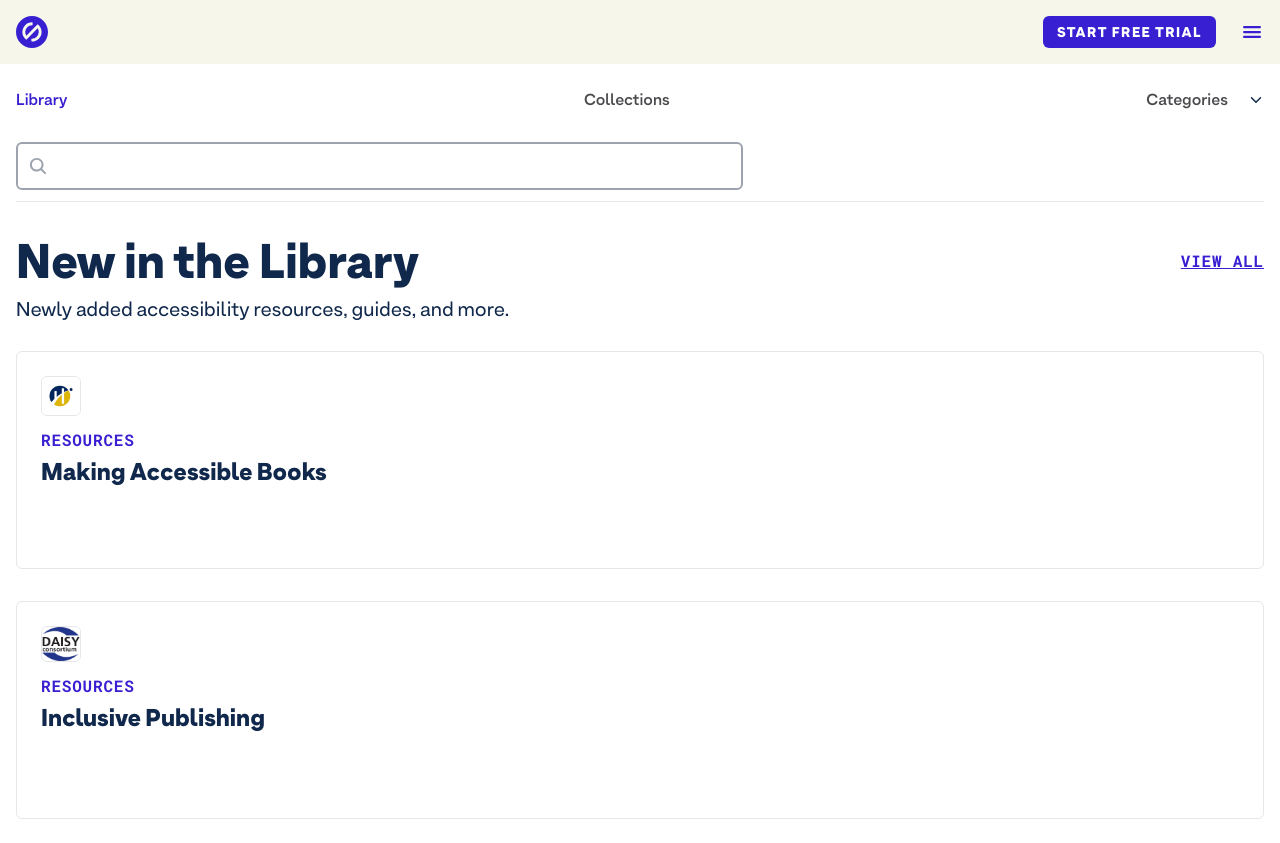
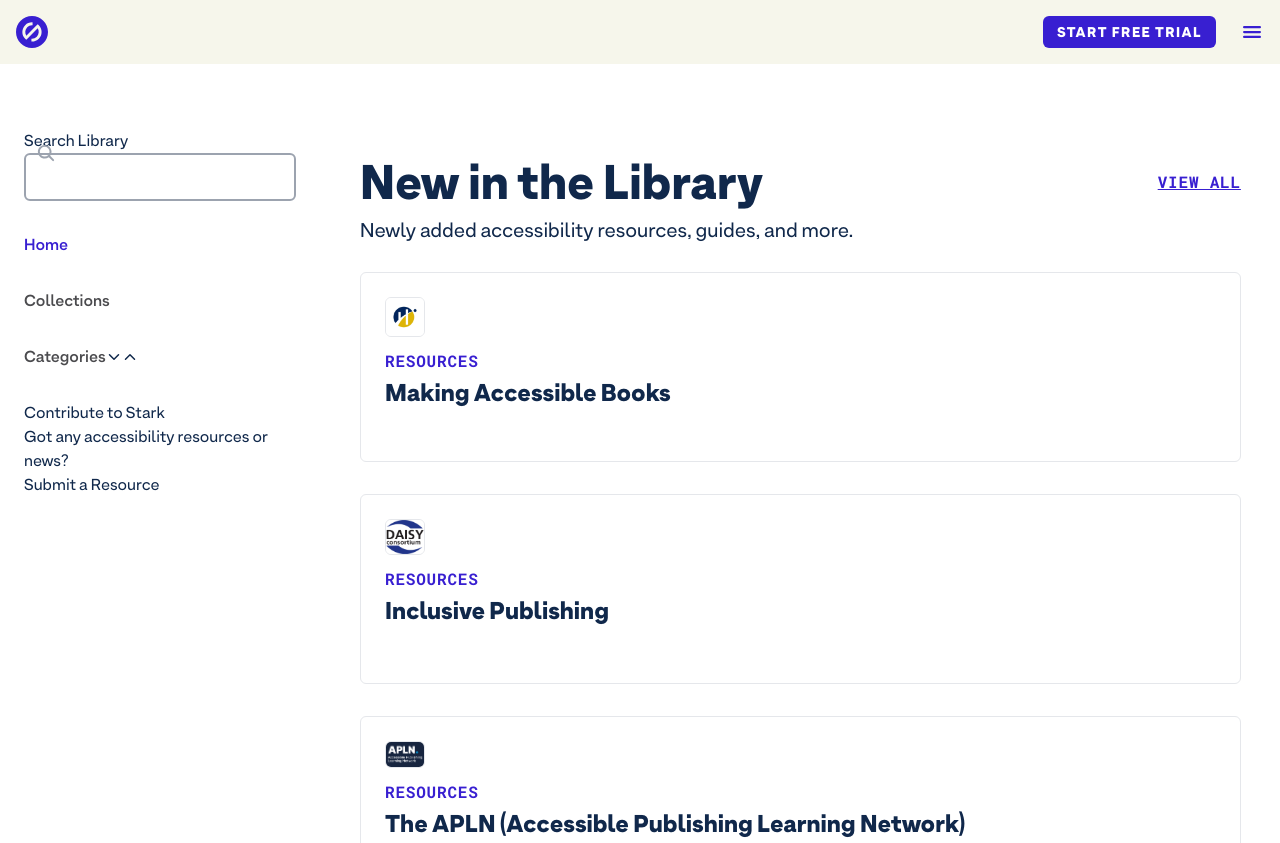
Before and after one commit to kxng0109/stark, a website: page public/index.html in a window 1280 px wide. Shown: the top 843 px of the page. Drawn offline with nearby package versions, Linux system fonts and the light colour scheme.

Commit message:
Moved on to larger screen sizes.

```diff
--- a/public/index.html
+++ b/public/index.html
@@ -25,21 +25,21 @@
 			</div>
 		</navbar>
 
-		<section>
+		<section id="below-header">
 			<!-- <label for="#header-search"></label> -->
 			<a href="#" class="text-blue">Library</a>
 			<a href="#" class="mr-[-40px]">Collections</a>
 			<a href="#" class="flex items-center" id="categories">
 				Categories
-				<ion-icon name="chevron-down" id="down-icon" class="pl-5"></ion-icon>
-				<ion-icon name="chevron-up" id="up-icon" class="pl-5 hidden"></ion-icon>
+				<ion-icon name="chevron-down" class="down-icon" class="pl-5"></ion-icon>
+				<ion-icon name="chevron-up" class="up-icon" class="pl-5 hidden"></ion-icon>
 			</a>
-		</section>
-		<div id="search-container">
-			<input type="search" name="header-search" id="header-search">
-			<ion-icon name="search" id="heaeder-search-icon"></ion-icon>
+			<div class="search-container">
+				<input type="search" name="header-search" class="search">
+				<ion-icon name="search" id="heaeder-search-icon" class="search-icon"></ion-icon>
 				<!-- configure it in javascript to show hover-blue when the input is in focus -->
 			</div>
+		</section>
 
 		<div id="categories--extension">
 			<a href="#">All</a>
@@ -66,6 +66,31 @@
 			<a href="#">Web Standards</a>
 		</div>
 	</header>
+
+
+
+	<div id="content-container">
+		<aside>
+			<div class="search-container">
+				<label for="aside-search">Search Library</label>
+				<input type="search" name="aside-search" id="aside-search" class="search">
+				<ion-icon name="search" id="aside-search-icon" class="search-icon"></ion-icon>
+				<!-- configure it in javascript to show hover-blue when the input is in focus -->
+			</div>
+			<a href="#" class="text-blue">Home</a>
+			<a href="#" class="">Collections</a>
+			<a href="#" class="flex items-center" id="categories">
+				Categories
+				<ion-icon name="chevron-down" class="down-icon" class="pl-5"></ion-icon>
+				<ion-icon name="chevron-up" class="up-icon" class="pl-5 hidden"></ion-icon>
+			</a>
+
+			<div>
+				<h2>Contribute to Stark</h2>
+				<h3>Got any accessibility resources or news?</h3>
+				<a href="#">Submit a Resource</a>
+			</div>
+		</aside>
 
 		<main id="main">
 			<section id="first-section">
@@ -137,6 +162,7 @@
 				</container>
 			</section>
 		</main>
+	</div>
 
 	<footer id="footer">
 		<container id="top-footer">
--- a/src/styles.css
+++ b/src/styles.css
@@ -51,23 +51,27 @@ header>section, header>div{
 	@apply bg-blue  hover:bg-lighter-hover-blue text-white text-sm tracking-widest font-[ArminGroteskBlack] px-3.5 py-1.5 rounded-md mr-6;
 }
 
-header>section {
-	@apply flex justify-between my-6;
+#below-header{
+	@apply flex justify-between flex-wrap hidden;
 }
 
-header>section>a, header>div#categories--extension>a{
+#below-header>a, #categories--extension>a, aside>a{
 	@apply  text-grey hover:text-lighter-hover-blue font-[ArminGroteskSemiBold];
 }
 
-#search-container{
-	@apply relative pt-1.5 pb-[0.7rem] border-b border-b-gray-200
+#below-header>a{
+	@apply my-6 xs:mb-10;
 }
 
-#header-search{
+.search-container{
+	@apply relative pt-1.5 pb-[0.7rem] border-b border-b-gray-200 flex-[1_1_100%] md:flex-initial;
+}
+
+.search{
 	@apply outline outline-2 outline-gray-400 focus:outline-lighter-hover-blue py-3 rounded-md w-[56.8vw] /*w-[13.5rem]*/;
 }
 
-#heaeder-search-icon{
+.search-icon{
 	@apply text-xl absolute left-3 top-[1.25rem] text-gray-400 pointer-events-none;
 }
 
@@ -76,9 +80,29 @@ header>section>a, header>div#categories--extension>a{
 }
 
 
-#main{
-	@apply px-4;
+#content-container{
+	@apply px-4 gap-x-16 md:flex md:px-6 md:mt-[3.7rem];
 }
+
+aside{
+	@apply min-w-[17rem] w-[17rem] flex flex-col gap-y-8;
+}
+
+aside .search{
+	@apply w-full
+}
+
+#aside-search-icon{
+	@apply
+}
+
+aside .search-container{
+	@apply border-none pb-0
+}
+
+/*#main{
+	@apply w-auto
+}*/
 
 #first-section{
 	@apply py-8
@@ -99,7 +123,7 @@ header>section>a, header>div#categories--extension>a{
 
 #fs-cards-container{
 	grid-template-rows: repeat(6, 218px);
-	@apply grid gap-y-8;
+	@apply grid gap-y-8 xs:grid-rows-[repeat(6,_190px)];
 }
 
 .fs-cards{
@@ -161,7 +185,7 @@ header>section>a, header>div#categories--extension>a{
 
 
 #bottom-footer{
-	@apply flex justify-between  py-20 flex-wrap;
+	@apply flex justify-between  py-20 flex-wrap xs:pt-9;
 }
 
 #bf-logos-container{
--- a/tailwind.config.js
+++ b/tailwind.config.js
@@ -15,6 +15,10 @@ module.exports = {
         'dark-blue': '#10284b',
         'grey': '#4b4b4e'
       },
+      screens: {
+        'xs' : '460px',
+        'md' : '841px'
+      }
     },
   },
   plugins: [],
```
Also changed, not shown: public/styles.css. Lines whose indentation alone changed are shown as unchanged.
